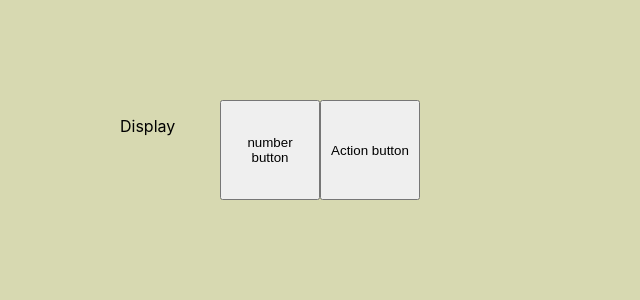
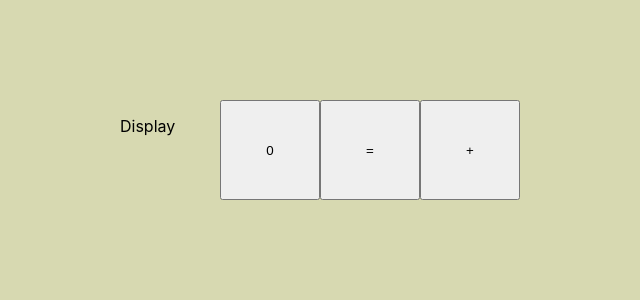
Before and after one commit to Nathanael-Whitrow/fcc-calculator, a React (Create React App) app: page / in a window 1280 px wide. Shown: the top 300 px of the page, without its empty margins (320-960 px from the left). Built offline with nearby package versions, Linux system fonts and the light colour scheme.

Commit message:
3/16 tests passing

```diff
--- a/src/App.js
+++ b/src/App.js
@@ -1,20 +1,14 @@
 import './App.css';
 
-function Display() {
+function Display(props) {
   return (
-    <p>Display</p>
+    <p id={props.displayID}>Display</p>
   )
 }
 
-function Number() {
+function Button(props) {
   return (
-    <button>number button</button>
-  )
-}
-
-function ActionButton() {
-  return (
-    <button>Action button</button>
+    <button id={props.buttonID} >{props.symbol}</button>
   )
 }
 
@@ -22,9 +16,10 @@ function App() {
   return (
     <div className="App">
       <div className="Container">
-        <Display />
-        <Number />
-        <ActionButton />
+        <Display displayID="display" />
+        <Button numberID="zero" symbol="0" />
+        <Button buttonID="equals" symbol='=' />
+        <Button buttonID="add" symbol='+' />
       </div>
     </div>
   );
```
